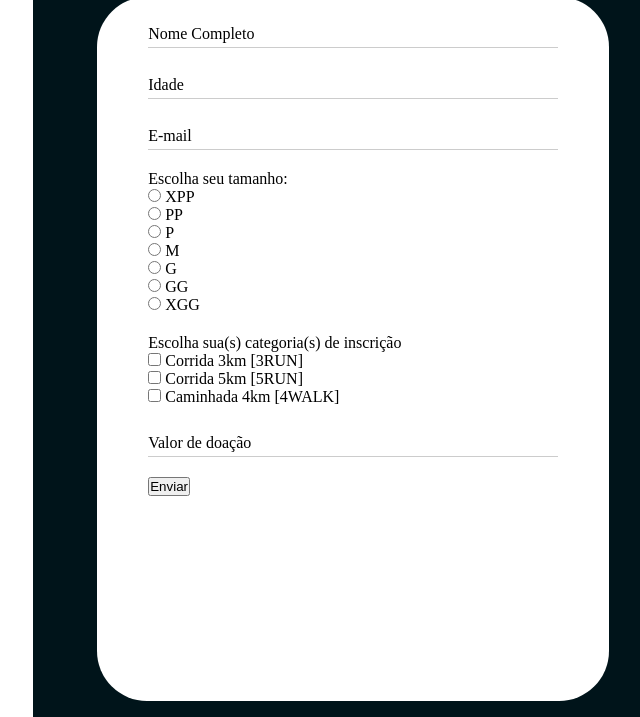
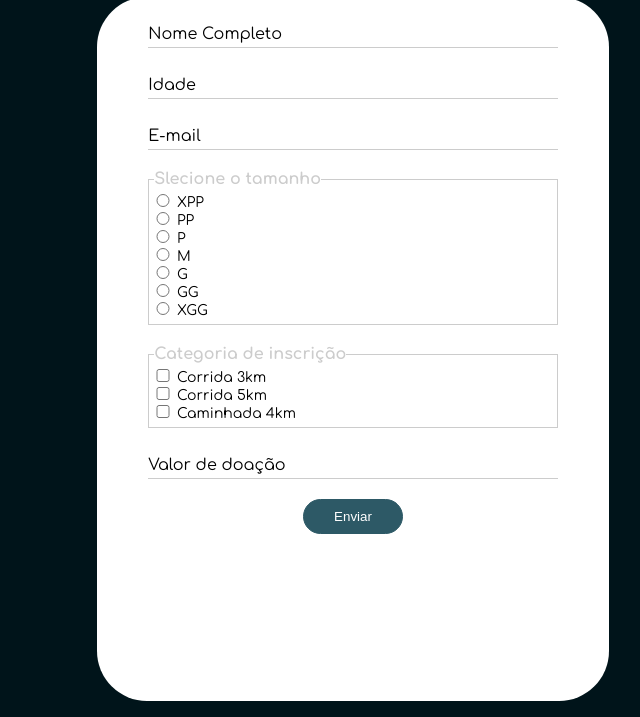
Before and after one commit to BrendaRSS/exercise-three-adatech, a website: page index.html in a window 1280 px wide. Shown: the part 83-800 px from the top of the page, without its empty margins (607-1247 px from the left). Drawn offline with nearby package versions, Linux system fonts and the light colour scheme; a web font is replaced by a local one.

Commit message:
feat: form style editing

```diff
--- a/index.html
+++ b/index.html
@@ -1,18 +1,21 @@
 <!DOCTYPE html>
-<html lang="en">
+<html lang="pt-br">
   <head>
-    <meta charset="UTF-8">
-    <meta name="viewport" content="width=device-width, initial-scale=1.0">
+    <meta charset="UTF-8" />
+    <meta name="viewport" content="width=device-width, initial-scale=1.0" />
+    <link rel="preconnect" href="https://fonts.googleapis.com" />
+    <link rel="preconnect" href="https://fonts.gstatic.com" crossorigin />
+    <link
+      href="https://fonts.googleapis.com/css2?family=Abril+Fatface&family=Changa+One&family=Comfortaa:wght@300;400;500;600;700&family=Cormorant+Garamond:ital,wght@0,300;0,400;0,500;0,600;0,700;1,300;1,400;1,500;1,600;1,700&family=Dancing+Script:wght@400;500;700&family=Fredericka+the+Great&family=Josefin+Slab:ital,wght@0,100;0,200;0,300;0,400;0,500;0,600;0,700;1,100;1,200;1,300;1,400;1,500;1,600;1,700&family=Libre+Baskerville:ital,wght@0,400;0,700;1,400&family=Rampart+One&family=Roboto:ital,wght@0,100;0,300;0,400;0,500;0,700;0,900;1,100;1,300;1,400;1,500;1,700;1,900&family=Tangerine:wght@400;700&display=swap"
+      rel="stylesheet"
+    />
     <link rel="stylesheet" href="styles.css" type="text/css" />
     <title>Ajude uma causa | Formulário</title>
   </head>
   <body>
     <div class="container">
-        <div class="container-brand">
-
-        </div>
+      <div class="container-brand"></div>
       <div class="container-form">
-
         <div class="title">
           <h1>Formulário de inscrição</h1>
         </div>
@@ -20,19 +23,22 @@
         <div class="registration-form">
           <form action="http://localhost:3000/registrations" method="post">
             <div class="input-box form-name">
-                        <input type="text" id="name" name="name" required class="input"/>
+              <input type="text" id="name" name="name" required class="input" />
               <label for="name">Nome Completo</label>
             </div>
+
             <div class="input-box form-age">
-                        <input type="number" id="age" name="age" required class="input"/>
+              <input type="number" id="age" name="age" required class="input" />
               <label for="age">Idade</label>
             </div>
+
             <div class="input-box form-email">
-                        <input type="email" id="email" name="email" required class="input"/>
+              <input type="email" id="email" name="email" required class="input" />
               <label for="email">E-mail</label>
             </div>
-                    <div class="div-form form-size">
-                        <p>Escolha seu tamanho:</p>
+
+            <fieldset class="form-size">
+              <legend>Slecione o tamanho</legend>
               <div class="size">
                 <input type="radio" id="xpp" name="size" value="XPP" />
                 <label for="xpp"> XPP</label>
@@ -66,37 +72,37 @@
                 <input type="radio" id="xgg" name="size" value="XGG" />
                 <label for="xgg"> XGG</label>
               </div>
-                    </div>
+            </fieldset>
 
-                    <div class="div-form form-category">
-                        <p>Escolha sua(s) categoria(s) de inscrição</p>
+            <fieldset class="form-category">
+              <legend>Categoria de inscrição</legend>
 
               <div class="category">
                 <input type="checkbox" id="3km" name="3RUN" value="3RUN" />
-                            <label for="3km"> Corrida 3km [3RUN]</label>
+                <label for="3km"> Corrida 3km</label>
               </div>
 
               <div class="category">
                 <input type="checkbox" id="5km" name="5RUN" value="5RUN" />
-                            <label for="5km"> Corrida 5km [5RUN]</label>
+                <label for="5km"> Corrida 5km</label>
               </div>
 
               <div class="category">
                 <input type="checkbox" id="4km" name="4WALK" value="4WALK" />
-                            <label for="4km"> Caminhada 4km [4WALK]</label>
+                <label for="4km"> Caminhada 4km</label>
               </div>
-                    </div>
+            </fieldset>
             <div class="input-box form-donation">
-                        <input type="text" id="donation" name="donation" required class="input"/>
+              <input type="text" id="donation" name="donation" required class="input" />
               <label for="donation">Valor de doação</label>
             </div>
 
-                    <button type="submit" class="button-submit">Enviar</button>
+            <div class="button-submit">
+              <button type="submit">Enviar</button>
+            </div>
           </form>
         </div>
-
       </div>
-
     </div>
   </body>
 </html>
--- a/styles.css
+++ b/styles.css
@@ -15,6 +15,7 @@ body{
     display: flex;
     justify-content: center;
     align-items: center;
+    background-color: #00141a;
 }
 
 .container-brand{
@@ -39,6 +40,7 @@ body{
     justify-content: center;
     align-items: center;
     color: #ffffff;
+    font-family: 'Cormorant Garamond', serif;
 }
 
 .registration-form{
@@ -50,6 +52,7 @@ body{
     flex-direction: column;
     justify-content: flex-start;
     align-items: center;
+    font-family: 'Comfortaa', sans-serif;
 }
 
 .registration-form form{
@@ -88,12 +91,59 @@ body{
 
 form .input-box .input:focus ~ label,
 form .input-box .input:valid ~ label{
-    transform: translateY(-20px);
+    transform: translateY(-21px);
     font-size: 12px;
     color: #2d5966 ;
 }
 
 .form-size, .form-category{
-    display: flex;
-    flex-direction: column;
+    box-sizing: border-box;
+    padding: 5px;
+    border: 1px groove #ccc;
 }
+
+.form-size legend, .form-category legend{
+    font-size: 16px;
+    font-weight: 700;
+    color: #ccc;
+}
+
+.form-size input, .form-category input{
+   width: 18px;
+}
+
+.form-size label, .form-category label{
+   font-size: 14px;
+}
+
+.form-category{
+    margin-top: 20px;
+}
+
+.button-submit{
+    width: 100%;
+    text-align: center;
+}
+
+.button-submit button{
+    width: 100px;
+    height: 35px;
+    background-color: #2d5966;
+    border: 1px solid #2d5966;
+    border-radius: 50px;
+    color: #ffffff;
+    transition: all 0.5s;
+    outline: 0;
+    cursor: pointer;
+    /* box-shadow: -8px 9px 10px 1px rgba(0,0,0,0.75); */
+}
+
+.button-submit button:hover{
+    background-color: #ffffff;
+    color: #00141a;
+    font-weight: 700;
+}
+.button-submit button:active {
+	position:relative;
+	top:1px;
+}
```
Also changed, not shown: db.json (+10 -0 lines). Lines whose indentation alone changed are shown as unchanged.
